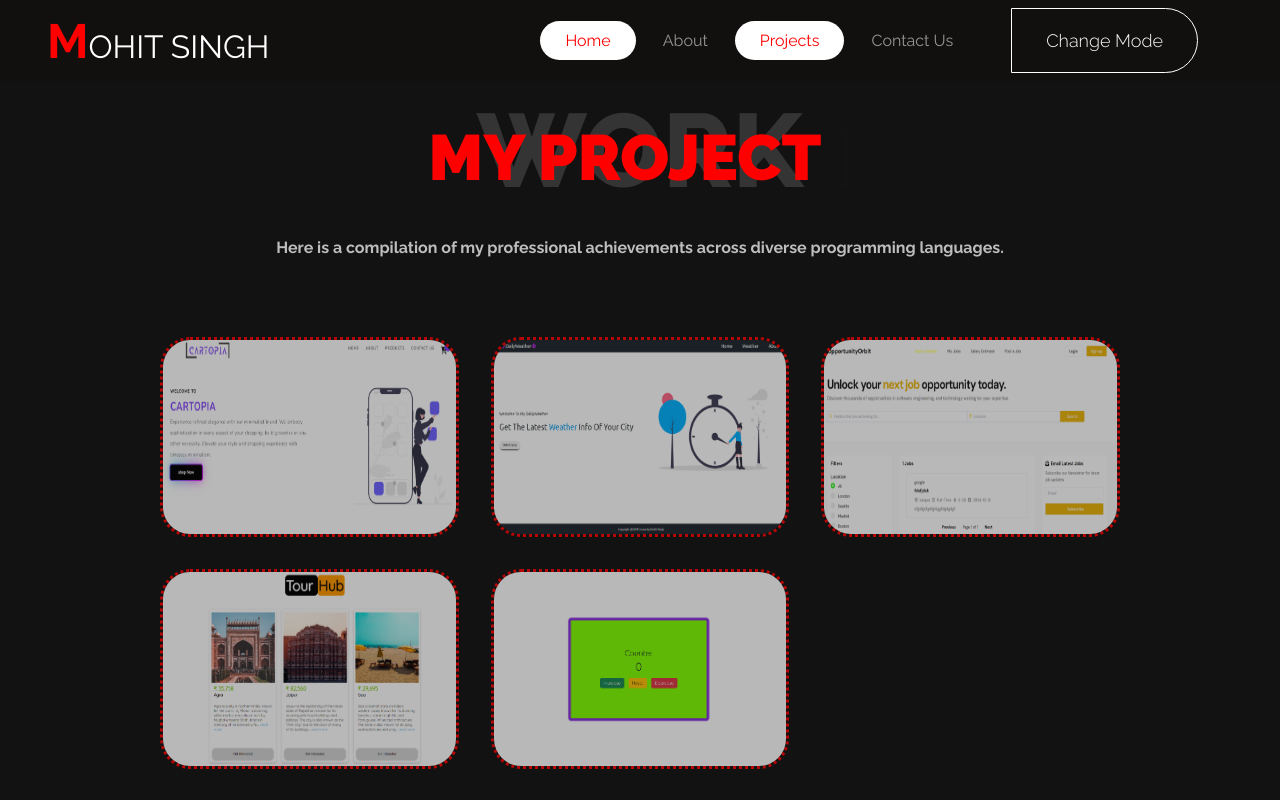
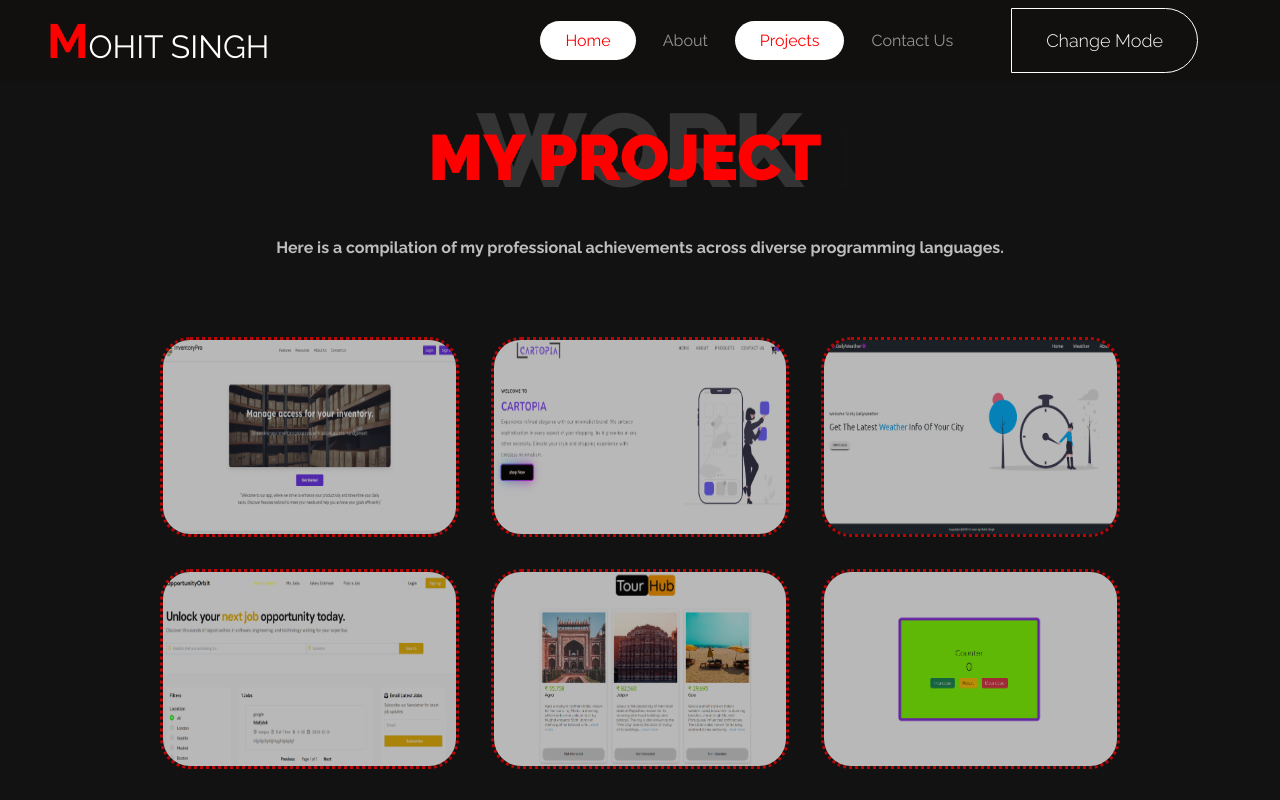
Before and after one commit to mohitsinghgarry/Portfolio, a React (Vite) app: page /Projects in a window 1280 px wide. Built offline with nearby package versions, Linux system fonts and the light colour scheme; a web font is replaced by a local one.

Commit message:
added inventory management project

```diff
--- a/src/components/Projects.jsx
+++ b/src/components/Projects.jsx
@@ -17,6 +17,18 @@ export const Projects = () => {
        Here is a compilation of my professional achievements across diverse programming languages.
        </p>
        <div className="portfolios">
+       <div className="portfolio-item">
+          <div className="imagee">
+            <img src="\img\inventory-management.png" alt="image" />
+          </div>
+          <div className="hover-item">
+            <h3  style={{fontWeight:"bold" , color:"black"}}>Inventory Pro:<span style={{ display:"inline-block" ,backgroundColor:"white" , fontWeight:"bold", borderRadius:"10px" , padding:"5px"}}> Inventory Management </span></h3>
+            <div className="icons">
+              <a href="https://github.com/mohitsinghgarry/Inventory_Management" target="_blank">< FaGithub color='black' size={35}/></a>
+              <a href="https://frontend-inventory-managment.vercel.app/" target="_blank"><FaLink color='black' size={35}/></a>
+            </div>
+          </div>
+        </div>
         <div className="portfolio-item">
           <div className="imagee">
             <img src="\img\cartopia-img.png" alt="image" />
```
Also changed, not shown: public/img/inventory-management.png (added).
